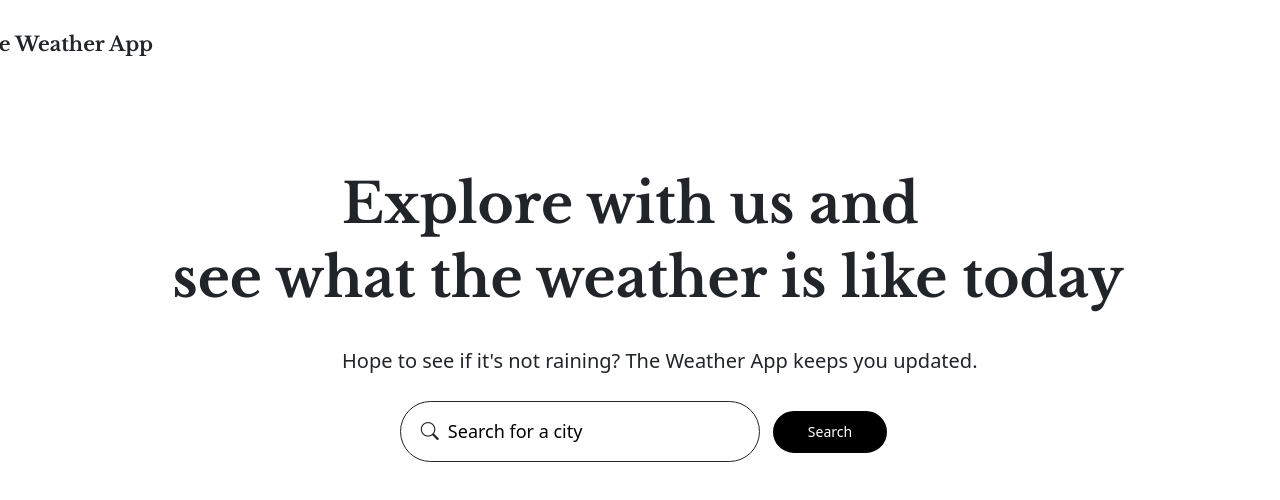
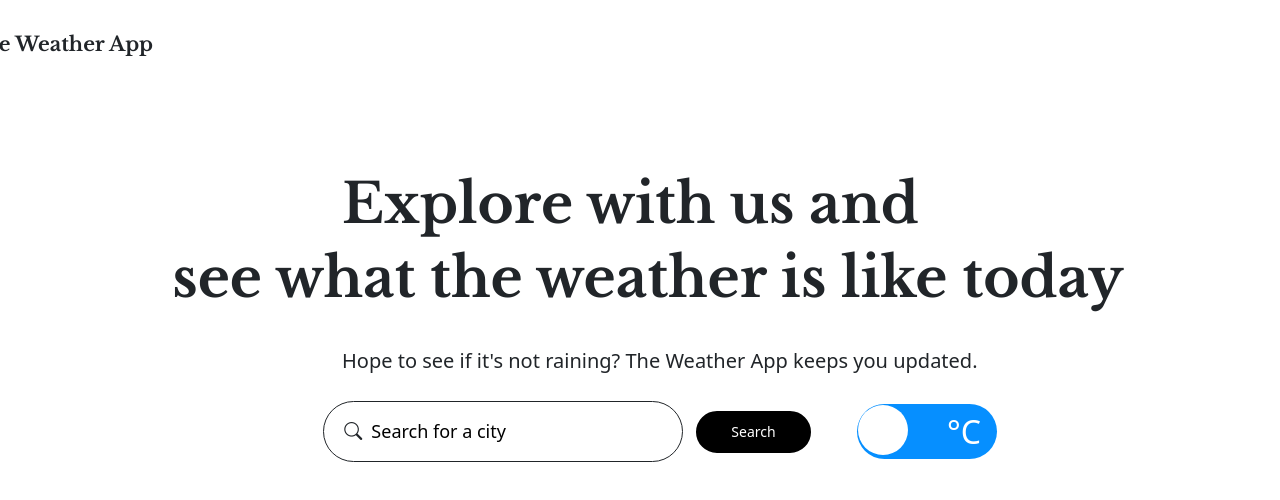
Before and after one commit to tremitch504/The-Weather-App, a Vue app: page / in a window 1280 px wide. Shown: the top 500 px of the page. Built offline with nearby package versions, Linux system fonts and the light colour scheme.

Commit message:
Added a toggle button to switch the temperature for a user that want celcius or fahrenheit

```diff
--- a/src/assets/main.css
+++ b/src/assets/main.css
@@ -6,6 +6,8 @@ body {
   justify-content: center;
   /* text-align: center; */
   min-height: fit-content;
+  /* overflow-x as hidden avoids our webpage from being scrolled to the right. Instead it will be horizontal  */
+  overflow-x: hidden;
   background-color: #FFFFFF !important;
 }
 /* This where all of our content is displayed in app */
--- a/src/components/HeaderWeather/HeaderWeather.css
+++ b/src/components/HeaderWeather/HeaderWeather.css
@@ -179,3 +179,69 @@ input:focus::-webkit-input-placeholder {
     bottom: -300px;
     bottom: -60px;
 } */
+
+
+#switch{visibility: hidden}
+.search-bar label {
+    display: flex;
+   align-items: center;
+   justify-content: flex-start;
+   cursor: pointer;
+   text-indent: 10px;
+   width: 140px;
+   height: 55px;
+   background: #068FFF;
+   border-radius: 200px;
+   position: relative;
+   right: -40px;
+}
+
+.search-bar label .fahrenheit {
+    font-size: 32px;
+    position: relative;
+    bottom: -5px;
+    right: -9px;
+    color: #FFFFFF;
+}
+.search-bar label .celsius {
+    font-size: 32px;
+    position: relative;
+    bottom: -5px;
+    right:  -40px;
+    color: #FFFFFF;
+
+}
+
+
+.search-bar label:after {
+    content: '';
+    position: absolute;
+    top: 1px;
+    left: 1px;
+    width: 50px;
+    height: 50px;
+    background: white;
+    border-radius: 90px;
+    transition: 0.4s;
+}
+
+.search-bar input:checked + label {
+background: #FD8D14;
+}
+
+.search-bar input:checked + label:after{
+    left: calc(100% - 5px);
+    transform: translateX(-100%);
+}
+
+/* .slider {
+    position: absolute;
+    cursor: pointer;
+    top: 0;
+    left: 0;
+    right: 0;
+    bottom: 0;
+    background-color: #ccc;
+    transition: .4s;
+    border-radius:  34px;
+} */
--- a/src/components/HeaderWeather/HeaderWeather.vue
+++ b/src/components/HeaderWeather/HeaderWeather.vue
@@ -18,10 +18,11 @@ export default {
         listData: [],
         filterData: [],
         isActive: true,
+        tempDegree: 'fahrenheit'
        }
     },
-    mounted() {    //Mounted will run our function to print the data we need from listData
-        // this.listData();
+    mounted() {
+
     },
     watch: {
       city(newValue) {
@@ -56,6 +57,9 @@ console.log('Filter:', newFilter)
       },
       filterData(newValue){
         console.log('New Filter ', newValue)
+      },
+      tempDegree(newValue){
+        console.log('New Temp ', newValue)
       }
     },
     methods: {
@@ -78,39 +82,26 @@ console.log('Filter:', newFilter)
           // await this.$nextTick();
           // this.showWeather = true;
 
+        },
+        async changeTemp(e){
+          console.log(e.target.checked);
+          // e.preventDefault()
+          // this.tempDegree = 'celsius';
+          if(e.target.checked === true) {
+            this.tempDegree = 'celsius';
+          }
+          if(e.target.checked !== true){
+            this.tempDegree = 'fahrenheit';
         }
 
-        //  async filterHandle(e) {
-        //   const word = e.target.value;
+        //This is where we will display the updated data when the toggle is checked and active
+        this.showWeather = false;
+          await this.$nextTick();
+        this.showWeather = true;
+      }
 
-        //  const newFilter = this.listData.filter((val) => {
-        //   return val.name.includes(word);
-        //     })
+    },
 
-        //   this.filterData = newFilter;
-        //  }
-
-
-        // async listData() {
-        //   this.filterData = citiesData.map(val => {
-        //     return {
-        //       name: val.city
-        //     }
-        //   })
-        // }
-    },
-    // props: {
-    //     city: String,
-
-    // },
-    // data() {
-    //     return{
-
-    //     }
-    // },
-    // computed: {
-    //     console: (city = city) => city
-    // }
 }
 </script>
 
@@ -146,6 +137,12 @@ console.log('Filter:', newFilter)
         </form>
     </div>
      <button class="search-button" role="button" @click="searchWeather"  >Search</button>
+
+ <input  type="checkbox" id="switch" v-on:change="changeTemp"/>
+ <label for="switch">
+<h1 class="fahrenheit">&deg;F</h1>
+<h1 class="celsius">&deg;C</h1>
+ </label>
     </div>
 
     <!-- Here we can create a search filter and drop down -->
@@ -162,7 +159,7 @@ console.log('Filter:', newFilter)
 
 
 <!-- place Weather section here -->
-<Weather :city="city" v-if="showWeather"/>
+<Weather :city="city" :tempDegree="tempDegree" v-if="showWeather"/>
 
 
 
--- a/src/components/Weather/Weather.css
+++ b/src/components/Weather/Weather.css
@@ -21,7 +21,7 @@
   }
 
 .weather-card {
-    width: 45%;
+    width: 35%;
     border-radius: 20px;
     color: #FFF;
     background-image: url("https://images.unsplash.com/photo-1588420343618-6141b3784bce?ixlib=rb-4.0.3&ixid=M3wxMjA3fDB8MHxwaG90by1wYWdlfHx8fGVufDB8fHx8fA==&auto=format&fit=crop&w=2012&q=80") ;
@@ -62,14 +62,37 @@
     color: "text-light";
 }
 
+.place {
+    position: relative;
+    right: -250px;
+    top: -100px;
+}
+
+.temp {
+    position: relative;
+    right: -60px;
+    top: -65px;
+    /* background-color: purple; */
+}
+
 .temp-weather {
     margin: 0;
     font-weight: 700;
     font-size: 4em;
+    position: relative;
+    right: -100px;
+
 }
 
-.descrption {
-    color: "text-light"
+.temp .icon-url {
+    position: relative;
+    right: -100px;
+}
+
+.description {
+    position: relative;
+    right: -60px;
+    color: "text-light";
 }
 
 .card-2 {
--- a/src/components/Widget/Widget.css
+++ b/src/components/Widget/Widget.css
@@ -4,14 +4,13 @@
     justify-content: space-between;
     position: relative;
     top: -375px;
-    left: 650px;
-    /* width: 400px; */
+    left: 480px;
+    width: 900px;
     /* height: 00px; */
     /* min-height: 200px; */
    font-family: 'Libre Baskerville', serif;
 font-family: 'Poppins', sans-serif;
     /* background-color: orange; */
-
 }
 
 
--- a/src/components/Widget/Widget.vue
+++ b/src/components/Widget/Widget.vue
@@ -7,9 +7,8 @@ import moment from 'moment';
 <script>
 export default {
     props: {
-        wind: Number,
-        humidity: Number,
-        pressure: Number,
+        degreeLetter: String,
+        tempDegree: String,
         name: String,
     },
     data() {
@@ -34,10 +33,23 @@ export default {
                 // we use isSame method on our moment, so we can push the items that doesn't have the same dates on the dt key inside the accumulator array.
                 //we are using the some method so that way if at least one item has the same dates it will return true, but if it returns false we want to push that item into the accumulator array
                 const forecastData = res.data.list
+
                 const filterData = forecastData.map(day => {
+
+                    let temp;
+                      console.log('current degree:', this.tempDegree)
+                    if(this.tempDegree === 'celsius') {
+                        temp = Math.round(day.main.temp);
+                        console.log('current temp:', temp);
+                    }
+                    //  console.log('current temp: ', temp);
+                    if(this.tempDegree === 'fahrenheit') {
+                         temp = Math.round((Math.round(day.main.temp) * (9 / 5)) + 32);
+                    }
+
                     return {
                         date: moment(day.dt_txt.split(' ')[0]),
-                        temperature: Math.round(((Math.round(day.main.temp) * (9 / 5)) + 32)),
+                        temperature: temp,
                         description: day.weather[0].description,
                         iconUrl: `https://openweathermap.org/img/wn/${day.weather[0].icon}.png`,
                         wind: Math.round(day.wind.speed),
@@ -87,7 +99,7 @@ export default {
 
             <div class="right-side">
                 <h5 class="city">{{ this.getNameDay(day.date) }}</h5>
-                <h5 class="degree">{{ day.temperature }}&#176;F</h5>
+                <h5 class="degree">{{ day.temperature }}&#176;{{ this.degreeLetter }}</h5>
             </div>
 
 
```
Also changed, not shown: src/components/Weather/Weather.vue (+89 -46 lines).
